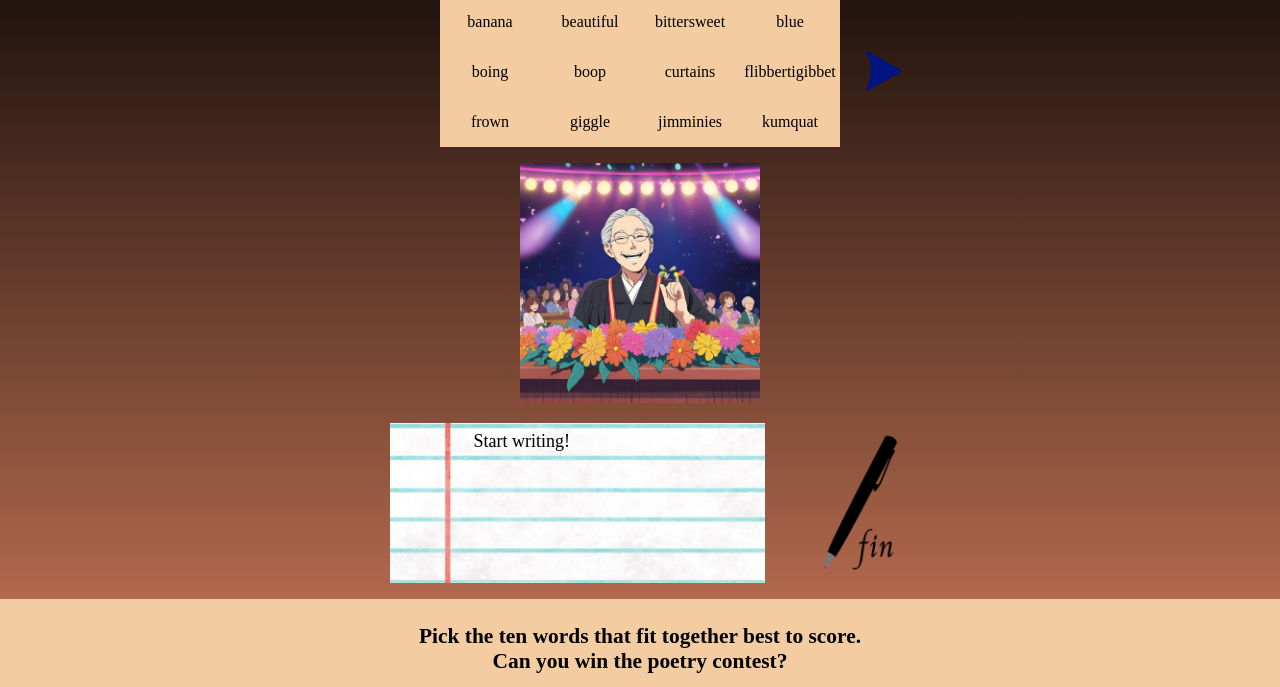
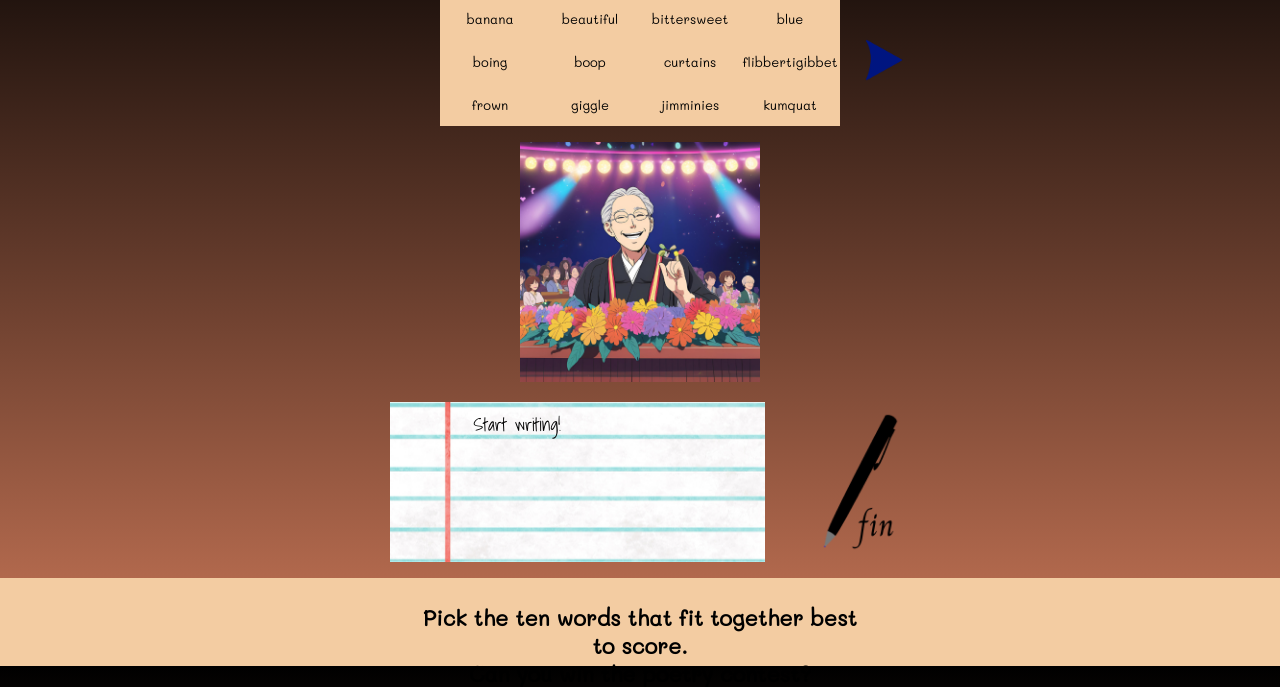
Before and after one commit to sara-searson/PoetrySim, a plain HTML site: page index.html in a window 1280 px wide. Shown: the part 139-826 px from the top of the page. Drawn offline with Linux system fonts and the light colour scheme.

Commit message:
added custom fonts using google fonts library

```diff
--- a/index.html
+++ b/index.html
@@ -4,6 +4,9 @@
     <meta charset="UTF-8">
     <meta name="viewport" content="width=device-width, initial-scale=1.0">
     <title>poetrySim</title>
+    <link rel="preconnect" href="https://fonts.googleapis.com">
+    <link rel="preconnect" href="https://fonts.gstatic.com" crossorigin>
+    <link href="https://fonts.googleapis.com/css2?family=Mali&family=Shadows+Into+Light&display=swap" rel="stylesheet">
     <link rel="stylesheet" href="style.css">
     <script defer src="script.js"></script>
 </head>
--- a/style.css
+++ b/style.css
@@ -74,6 +74,8 @@ main {
     flex-grow: 1;
     flex-basis: 30%;
     text-align: center;
+    font-family: 'Mali', cursive;
+    font-size: 13px;
 }
 
 #word-options {
@@ -127,6 +129,7 @@ main {
     margin: 0;
     font-size: large;
     height: 4vh;
+    font-family: 'Shadows Into Light', cursive;
 }
 
 #send {
@@ -150,7 +153,8 @@ footer {
     position: relative;
     width: 100vw;
     grid-template-columns: 20vw 60vw 20vw;
-    background-color: #f3cca2
+    background-color: #f3cca2;
+    font-family: 'Mali', cursive;
 }
 
 #round-results {
```
